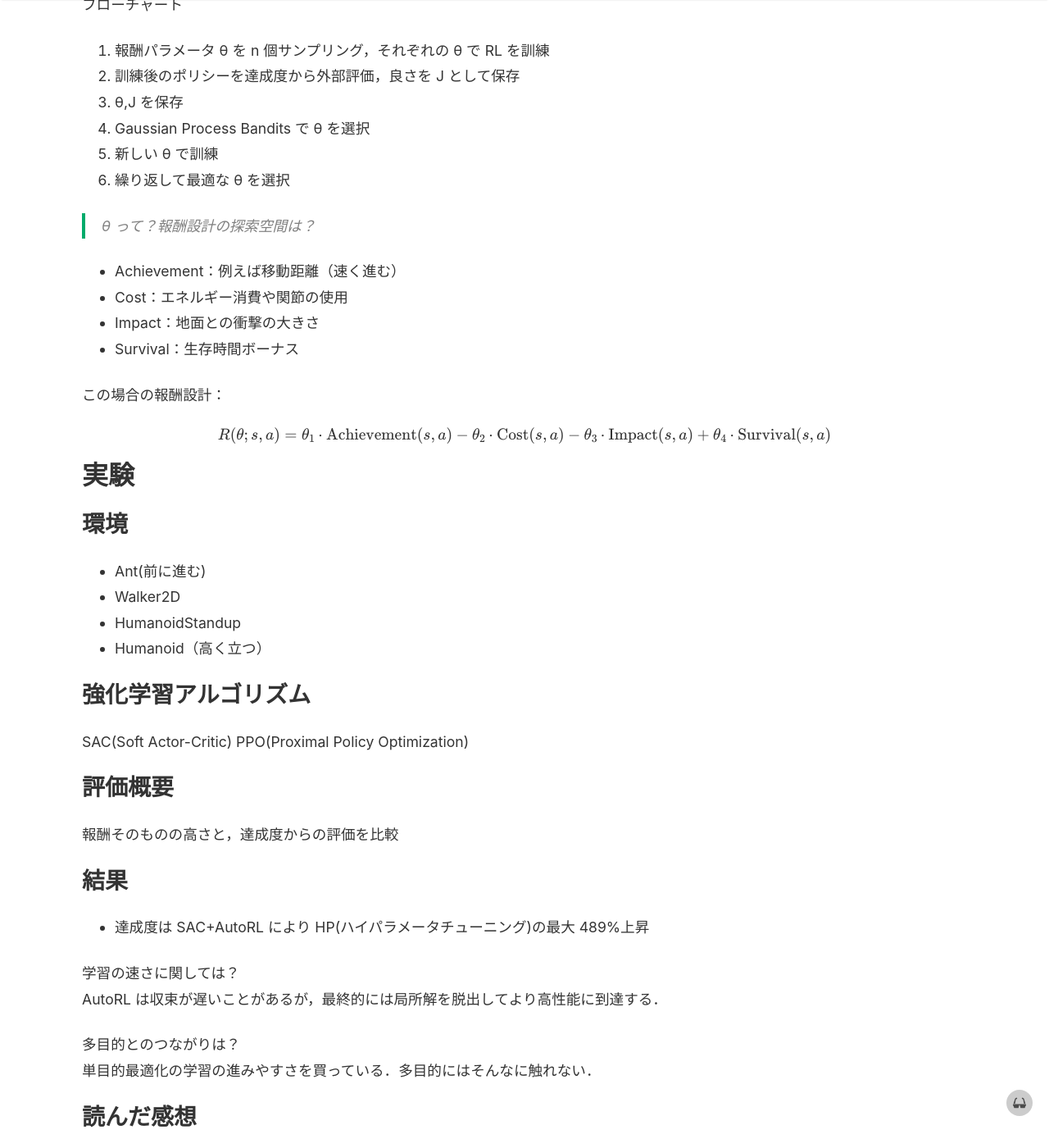
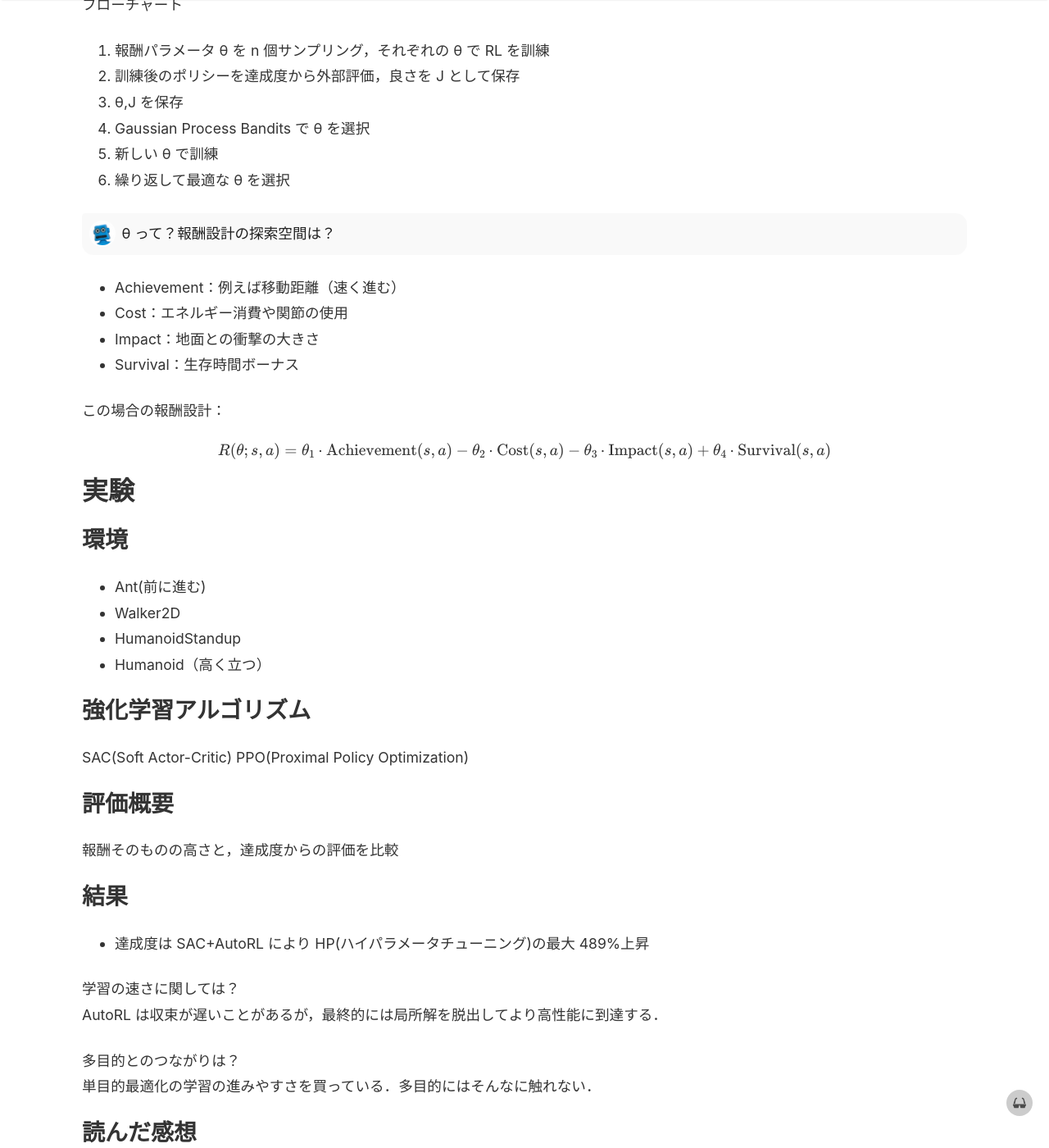
Before and after one commit to yope7/yope7.github.io, a Jekyll site: the page built from _posts/2025-07-31-AutoRL.md, in a window 1280 px wide and 1400 px high, scrolled down 2337 px. Shown: the whole window at 82% size. Built offline with Jekyll 4.4.1, drawn with Linux system fonts in a browser that asks for light colours; nearby versions of some CDN libraries; formulas are drawn with MathJax 3; comment, search, counter and statistics services are not loaded.

Commit message:
feat: bobとstephanieのお喋り機能を追加

```diff
--- a/_layouts/page.html
+++ b/_layouts/page.html
@@ -15,7 +15,7 @@ layout: default
   </div>
   {% endif %} {% endunless %}
 
-  <div class="article-post">{{content}}</div>
+  <div class="article-post{% if page.speaker_face == false %} article-post--plain-quotes{% endif %}"{% if page.speaker_face != false %} data-speaker-face-base="{{ site.baseurl }}/assets/faces/" style="--speaker-face: url('{{ site.baseurl }}/assets/faces/{{ page.speaker_face | default: 1 }}.png');"{% endif %}>{{content}}</div>
 </section>
 
 <script>
--- a/_layouts/post.html
+++ b/_layouts/post.html
@@ -68,8 +68,8 @@ post_class: post-template
             </div>
             {% endif %}
 
-            <!-- Post Content -->
-            <div class="article-post">
+            <!-- Post Content（speaker_face: 画像番号 assets/faces/{n}.png、false で従来の引用のみ） -->
+            <div class="article-post{% if page.speaker_face == false %} article-post--plain-quotes{% endif %}"{% if page.speaker_face != false %} data-speaker-face-base="{{ site.baseurl }}/assets/faces/" style="--speaker-face: url('{{ site.baseurl }}/assets/faces/{{ page.speaker_face | default: 1 }}.png');"{% endif %}>
                 {% if page.protected %}
                 <div id="password-protection" style="text-align: center; margin: 20px 0;">
                     <p>このページはパスワードで保護されています</p>
--- a/assets/css/main.scss
+++ b/assets/css/main.scss
@@ -932,3 +932,79 @@ input:checked + .slider::after {
 .theme-switch .icon.sun {
   display: inline-block;
 }
+
+/* 記事内 > 引用 = セリフ（assets/faces のアイコンを行の高さ相当で左に表示） */
+.article-post:not(.article-post--plain-quotes)
+  blockquote:not(.no-speaker-face) {
+  display: grid;
+  grid-template-columns: auto 1fr;
+  column-gap: 0.55em;
+  row-gap: 0.35em;
+  align-items: start;
+  border-left: none;
+  padding: 0.55em 0.85em 0.55em 0.65em;
+  margin: 0 0 1.5rem 0;
+  font-style: normal;
+  color: rgba(0, 0, 0, 0.88);
+  background: rgba(0, 0, 0, 0.023);
+  border-radius: 4px 14px 14px 14px;
+}
+
+.article-post:not(.article-post--plain-quotes)
+  blockquote:not(.no-speaker-face)::before {
+  content: "";
+  grid-column: 1;
+  grid-row: 1 / -1;
+  justify-self: start;
+  width: 1.55em;
+  height: 1.55em;
+  margin-top: 0.12em;
+  border-radius: 50%;
+  background: var(--speaker-face, url("/assets/faces/1.png")) center / cover
+    no-repeat;
+  box-shadow: 0 0 0 2px rgba(255, 255, 255, 0.85);
+  align-self: start;
+}
+
+.article-post:not(.article-post--plain-quotes)
+  blockquote:not(.no-speaker-face)
+  > * {
+  grid-column: 2;
+}
+
+.article-post:not(.article-post--plain-quotes)
+  blockquote.speaker-face-none:not(.no-speaker-face)::before {
+  display: none;
+}
+
+.article-post:not(.article-post--plain-quotes)
+  blockquote.speaker-face-none:not(.no-speaker-face)
+  > * {
+  grid-column: 1 / -1;
+}
+
+.article-post:not(.article-post--plain-quotes)
+  blockquote:not(.no-speaker-face)
+  p {
+  margin: 0 0 0.5em 0;
+}
+
+.article-post:not(.article-post--plain-quotes)
+  blockquote:not(.no-speaker-face)
+  p:last-child {
+  margin-bottom: 0;
+}
+
+[data-theme="dark"]
+  .article-post:not(.article-post--plain-quotes)
+  blockquote:not(.no-speaker-face) {
+  color: #cdd6f4;
+  background: rgba(255, 255, 255, 0.08);
+  border-left: none;
+}
+
+[data-theme="dark"]
+  .article-post:not(.article-post--plain-quotes)
+  blockquote:not(.no-speaker-face)::before {
+  box-shadow: 0 0 0 2px rgba(30, 30, 46, 0.95);
+}
--- a/assets/js/main.js
+++ b/assets/js/main.js
@@ -47,3 +47,54 @@ document.addEventListener("DOMContentLoaded", function () {
     updateIcons(); // 初期状態
   }
 });
+
+document.addEventListener("DOMContentLoaded", function () {
+  function getFaceBase(article) {
+    return article.dataset.speakerFaceBase || "/assets/faces/";
+  }
+
+  function getFirstTextElement(blockquote) {
+    return blockquote.querySelector("p, li, div") || blockquote;
+  }
+
+  function applySpeakerFaceMarkers(root) {
+    const scope = root || document;
+    const blockquotes = scope.querySelectorAll(
+      ".article-post:not(.article-post--plain-quotes) blockquote:not(.no-speaker-face)"
+    );
+
+    blockquotes.forEach(function (blockquote) {
+      const textElement = getFirstTextElement(blockquote);
+      const firstNode = Array.from(textElement.childNodes).find(function (node) {
+        return node.nodeType === Node.TEXT_NODE && node.textContent.trim() !== "";
+      });
+
+      if (!firstNode) return;
+
+      const match = firstNode.textContent.match(/^(\s*)(\d+)(?:[ \t:：.-]+|(?=\S))/);
+      if (!match) return;
+
+      blockquote.classList.toggle("speaker-face-none", match[2] === "0");
+      firstNode.textContent = firstNode.textContent.slice(match[0].length);
+
+      if (match[2] === "0") return;
+
+      const article = blockquote.closest(".article-post");
+      const faceBase = getFaceBase(article);
+      blockquote.style.setProperty(
+        "--speaker-face",
+        'url("' + faceBase + match[2] + '.png")'
+      );
+    });
+  }
+
+  applySpeakerFaceMarkers(document);
+
+  const usernameInput = document.getElementById("username-input");
+  const replaceableContent = document.getElementById("username-replaceable-content");
+  if (usernameInput && replaceableContent) {
+    usernameInput.addEventListener("input", function () {
+      applySpeakerFaceMarkers(replaceableContent);
+    });
+  }
+});
```
Also changed, not shown: _posts/2026-05-20-systemd-and-docker.md (+1 -1 lines), assets/faces/1.png (added), assets/faces/2.png (added).
